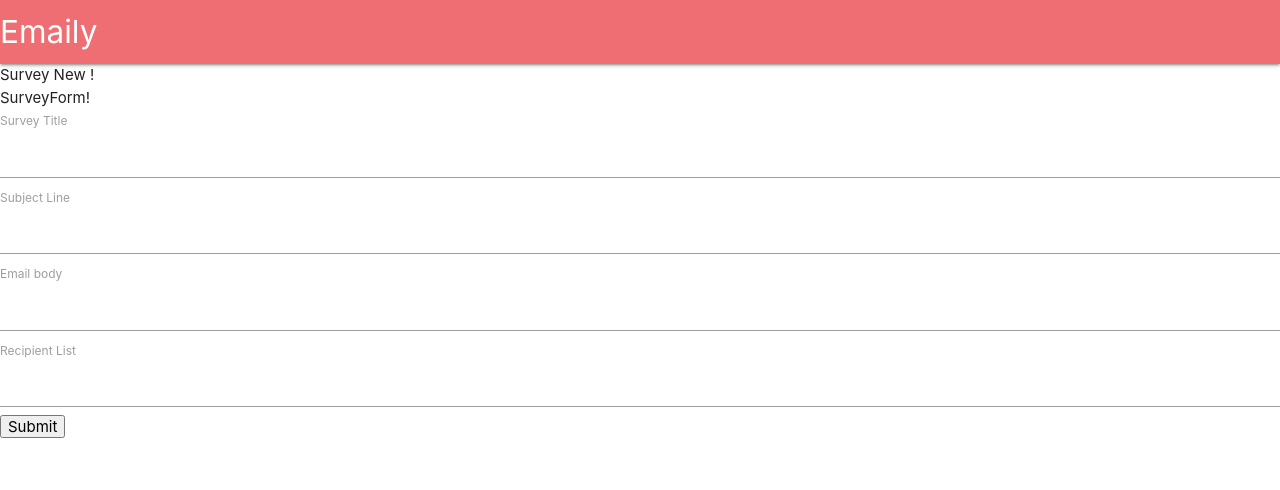
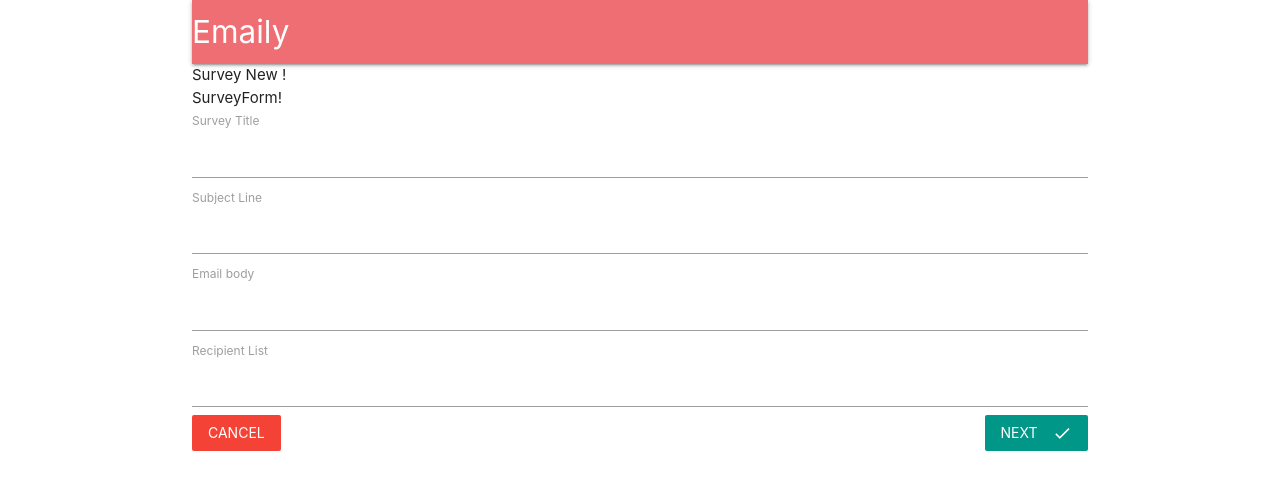
Before and after one commit to praveen-yadav/express_with_react, a React (Create React App) app in the folder client/: page /surveys/new in a window 1280 px wide. Shown: the top 490 px of the page. Built offline with nearby package versions, Linux system fonts and the light colour scheme; no server answers.

Commit message:
some CSS, and a button to cancel the form

```diff
--- a/client/src/components/App.js
+++ b/client/src/components/App.js
@@ -26,7 +26,7 @@
 
     render(){
         return (
-        <div>
+        <div className="container">
             <BrowserRouter>
                 <Header />
                 <Route path="/" exact={true} component={Landing}></Route>
--- a/client/src/components/surveys/SurveyForm.js
+++ b/client/src/components/surveys/SurveyForm.js
@@ -3,6 +3,7 @@
 import React, {Component} from 'react';
 import { reduxForm, Field } from 'redux-form';
 import SurveyField from './SurveyField';
+import {Link } from 'react-router-dom';
 
 const FIELDS = [
     {label: "Survey Title", name:"title" },
@@ -24,7 +25,14 @@
                 SurveyForm!
                 <form onSubmit={this.props.handleSubmit(values => console.log(values))}>
                     {this.renderFields()}
-                    <button type="submit">Submit</button>
+                    <Link to="/surveys" className="red btn-flat left white-text">
+                        Cancel
+                    </Link>
+
+                    <button type="submit" className="teal btn-flat right white-text">
+                        Next
+                        <i className="material-icons right">done</i>
+                    </button>
                 </form>
             </div>
         )
```
